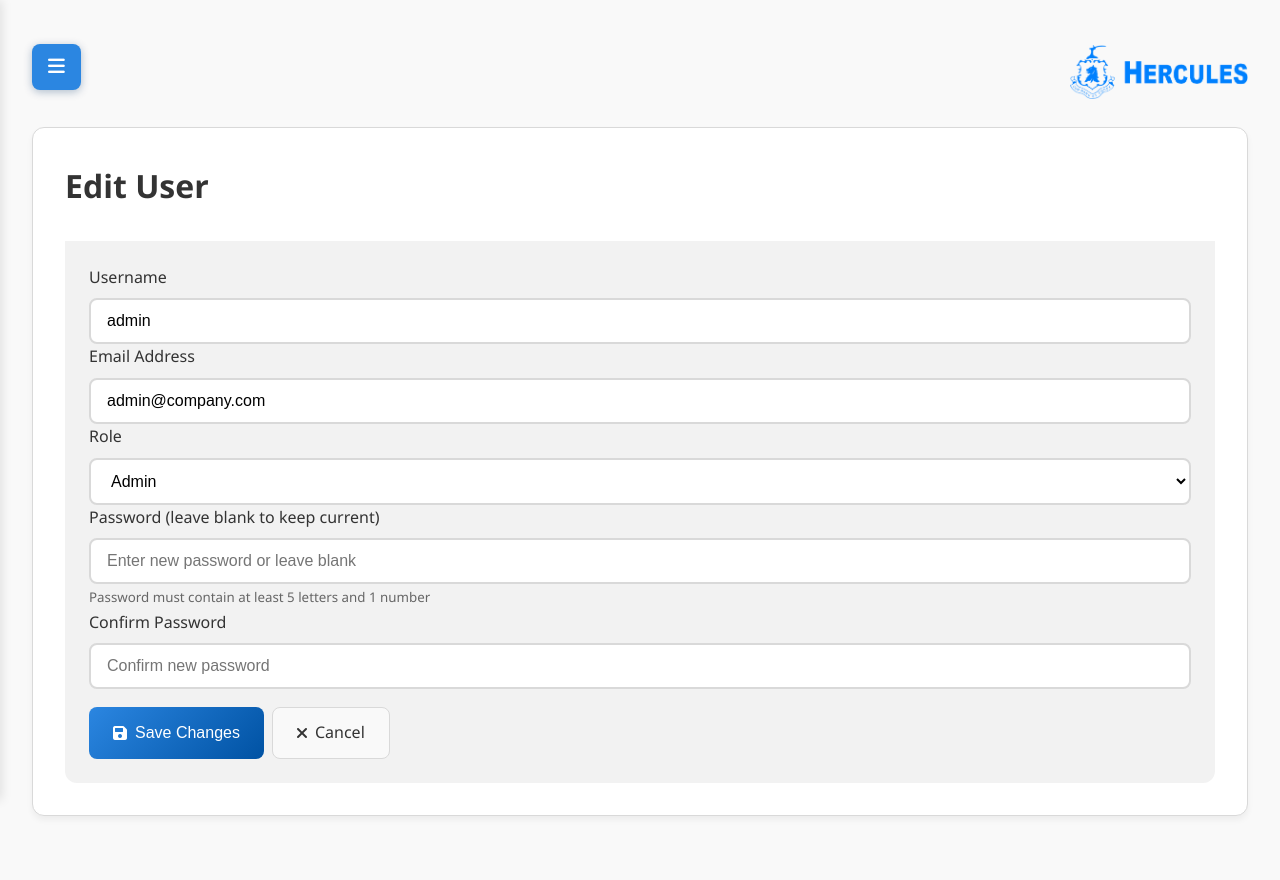
After one commit to schizoscar/Procure-Flow, a Flask app: page /user/1/edit in a window 1280 px wide. The commit adds this page. Run offline with Flask 3, Linux system fonts and the light colour scheme; a user stored in the database is signed in; data comes from the database, SQL or seed files in the repository.

Commit message:
Added user management

```diff
--- a/app.py
+++ b/app.py
@@ -519,6 +519,119 @@ def create_user():
             conn.close()
 
     return render_template('create_user.html')
+
+@app.route('/user-list')
+def user_list():
+    """Display all users for admin management."""
+    if 'user_id' not in session or session.get('role') != 'admin':
+        flash('Access denied', 'error')
+        return redirect(url_for('index'))
+
+    conn = get_db_connection()
+    users = conn.execute('SELECT id, username, email, role, created_at FROM users ORDER BY created_at DESC').fetchall()
+    conn.close()
+
+    return render_template('user_list.html', users=users)
+
+@app.route('/user/<int:user_id>/edit', methods=['GET', 'POST'])
+def edit_user(user_id):
+    """Edit user details (admin only)."""
+    if 'user_id' not in session or session.get('role') != 'admin':
+        flash('Access denied', 'error')
+        return redirect(url_for('index'))
+
+    conn = get_db_connection()
+    user = conn.execute('SELECT id, username, email, role FROM users WHERE id = ?', (user_id,)).fetchone()
+
+    if not user:
+        flash('User not found', 'error')
+        conn.close()
+        return redirect(url_for('user_list'))
+
+    if request.method == 'POST':
+        new_username = request.form['username'].strip()
+        new_email = request.form['email'].strip().lower()
+        new_role = request.form['role']
+        new_password = (request.form.get('password') or "").strip()
+        confirm_password = (request.form.get('confirm_password') or "").strip()
+
+        # Validation
+        if not validate_email(new_email):
+            flash('Invalid email format', 'error')
+            conn.close()
+            return render_template('edit_user.html', user=user)
+
+        # Check if password change requested
+        if new_password or confirm_password:
+            if new_password != confirm_password:
+                flash('Passwords do not match', 'error')
+                conn.close()
+                return render_template('edit_user.html', user=user)
+
+            if not validate_password(new_password):
+                flash('Password must contain at least 5 letters and 1 number', 'error')
+                conn.close()
+                return render_template('edit_user.html', user=user)
+
+            password_hash = generate_password_hash(new_password)
+            conn.execute(
+                'UPDATE users SET username = ?, email = ?, role = ?, password_hash = ? WHERE id = ?',
+                (new_username, new_email, new_role, password_hash, user_id)
+            )
+        else:
+            # No password change, just update other fields
+            conn.execute(
+                'UPDATE users SET username = ?, email = ?, role = ? WHERE id = ?',
+                (new_username, new_email, new_role, user_id)
+            )
+
+        try:
+            conn.commit()
+            flash('User updated successfully!', 'success')
+        except sqlite3.IntegrityError:
+            conn.rollback()
+            flash('Username or email already exists', 'error')
+            conn.close()
+            return render_template('edit_user.html', user=user)
+        finally:
+            conn.close()
+
+        return redirect(url_for('user_list'))
+
+    conn.close()
+    return render_template('edit_user.html', user=user)
+
+@app.route('/user/<int:user_id>/delete', methods=['POST'])
+def delete_user(user_id):
+    """Delete a user (admin only)."""
+    if 'user_id' not in session or session.get('role') != 'admin':
+        flash('Access denied', 'error')
+        return redirect(url_for('index'))
+
+    # Prevent self-deletion
+    if user_id == session['user_id']:
+        flash('You cannot delete your own account', 'error')
+        return redirect(url_for('user_list'))
+
+    conn = get_db_connection()
+    user = conn.execute('SELECT username FROM users WHERE id = ?', (user_id,)).fetchone()
+
+    if not user:
+        flash('User not found', 'error')
+        conn.close()
+        return redirect(url_for('user_list'))
+
+    try:
+        conn.execute('DELETE FROM users WHERE id = ?', (user_id,))
+        conn.commit()
+        flash(f'User "{user["username"]}" has been deleted successfully.', 'success')
+    except sqlite3.IntegrityError:
+        conn.rollback()
+        flash('Cannot delete this user due to related records. Please contact support.', 'error')
+    finally:
+        conn.close()
+
+    return redirect(url_for('user_list'))
 
 @app.route('/forgot-password', methods=['GET', 'POST'])
 def forgot_password():
--- a/templates/base.html
+++ b/templates/base.html
@@ -40,8 +40,8 @@
                     <i class="fas fa-tags"></i> Categories
                 </a>
                 {% if session.role == 'admin' %}
-                <a href="{{ url_for('create_user') }}">
-                    <i class="fas fa-user-plus"></i> Create User
+                <a href="{{ url_for('user_list') }}">
+                    <i class="fas fa-users-cog"></i> Manage Users
                 </a>
                 {% endif %}
                 <a href="{{ url_for('logout') }}">
--- /dev/null
+++ b/templates/edit_user.html
@@ -0,0 +1,94 @@
+{% extends "base.html" %}
+
+{% block title %}Edit User{% endblock %}
+
+{% block content %}
+<div class="card-white">
+    <h1>Edit User</h1>
+
+    <div class="row">
+        <div class="col-md-6 offset-md-3">
+            <div class="card-gray">
+                <div class="card-body bg-light">
+                    <form method="POST">
+                        <div class="mb-3">
+                            <label for="username" class="form-label">Username</label>
+                            <input
+                                type="text"
+                                class="form-control"
+                                id="username"
+                                name="username"
+                                value="{{ user['username'] }}"
+                                required
+                            >
+                        </div>
+
+                        <div class="mb-3">
+                            <label for="email" class="form-label">Email Address</label>
+                            <input
+                                type="email"
+                                class="form-control"
+                                id="email"
+                                name="email"
+                                value="{{ user['email'] }}"
+                                required
+                            >
+                        </div>
+
+                        <div class="mb-3">
+                            <label for="role" class="form-label">Role</label>
+                            <select class="form-control" id="role" name="role" required>
+                                <option value="user" {% if user['role'] == 'user' %}selected{% endif %}>User</option>
+                                <option value="admin" {% if user['role'] == 'admin' %}selected{% endif %}>Admin</option>
+                            </select>
+                        </div>
+
+                        <div class="mb-3">
+                            <label for="password" class="form-label">Password (leave blank to keep current)</label>
+                            <input
+                                type="password"
+                                class="form-control"
+                                id="password"
+                                name="password"
+                                placeholder="Enter new password or leave blank"
+                            >
+                            <small class="form-text text-muted">Password must contain at least 5 letters and 1 number</small>
+                        </div>
+
+                        <div class="mb-3">
+                            <label for="confirm_password" class="form-label">Confirm Password</label>
+                            <input
+                                type="password"
+                                class="form-control"
+                                id="confirm_password"
+                                name="confirm_password"
+                                placeholder="Confirm new password"
+                            >
+                        </div>
+
+                        <div class="d-flex gap-1 mt-2" style="margin-top: 18px;">
+                            <button type="submit" class="btn btn-primary">
+                                <i class="fas fa-save"></i> Save Changes
+                            </button>
+                            <a href="{{ url_for('user_list') }}" class="btn btn-secondary">
+                                <i class="fas fa-times"></i> Cancel
+                            </a>
+                        </div>
+                    </form>
+                </div>
+            </div>
+        </div>
+    </div>
+</div>
+
+<style>
+    h1 {
+        color: #333;
+        margin-bottom: 30px;
+    }
+    .card {
+        border-radius: 8px;
+        box-shadow: 0 2px 8px rgba(0,0,0,0.1);
+    }
+</style>
+{% endblock %}
```
Also changed, not shown: templates/user_list.html (added, +79 -0 lines).
